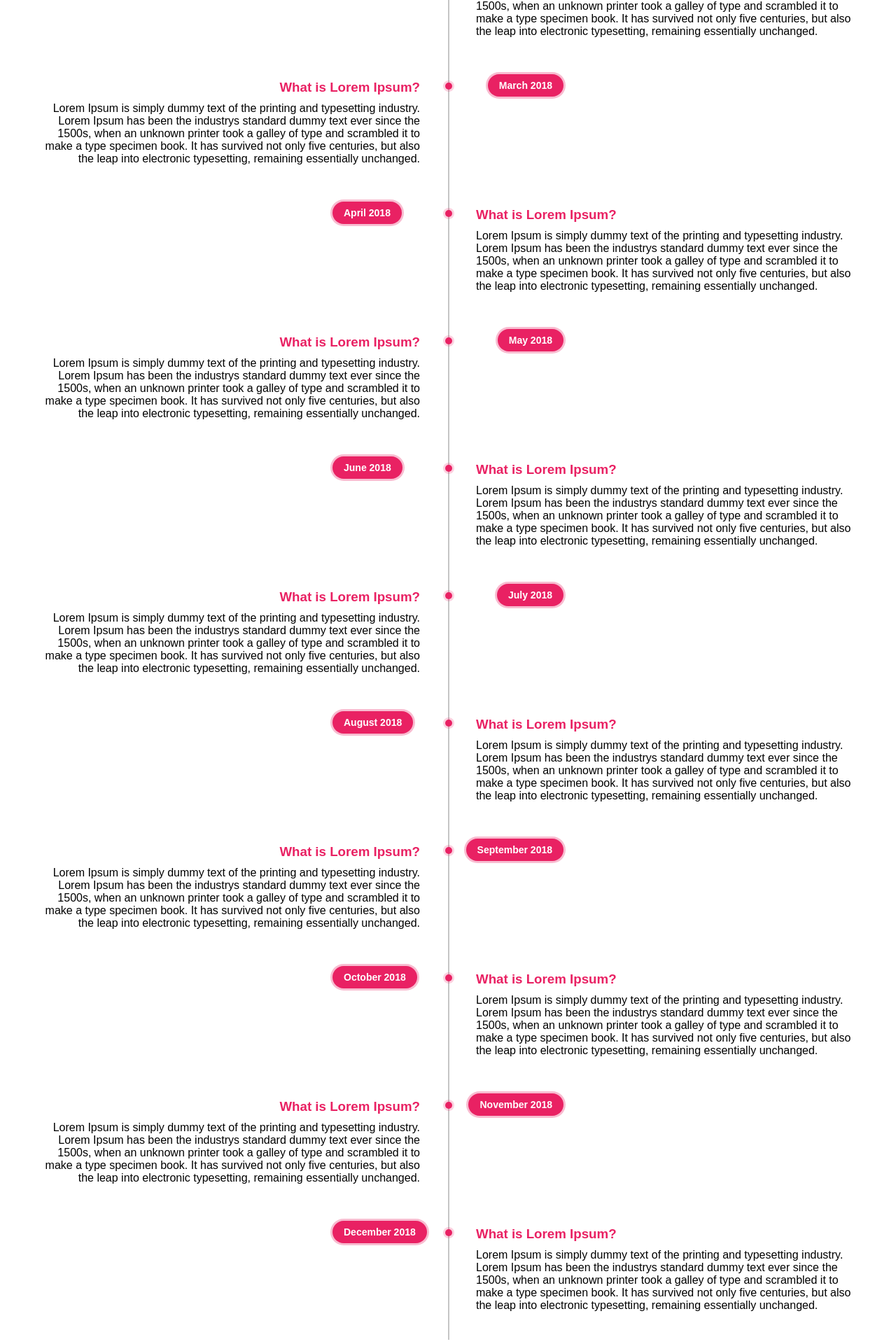
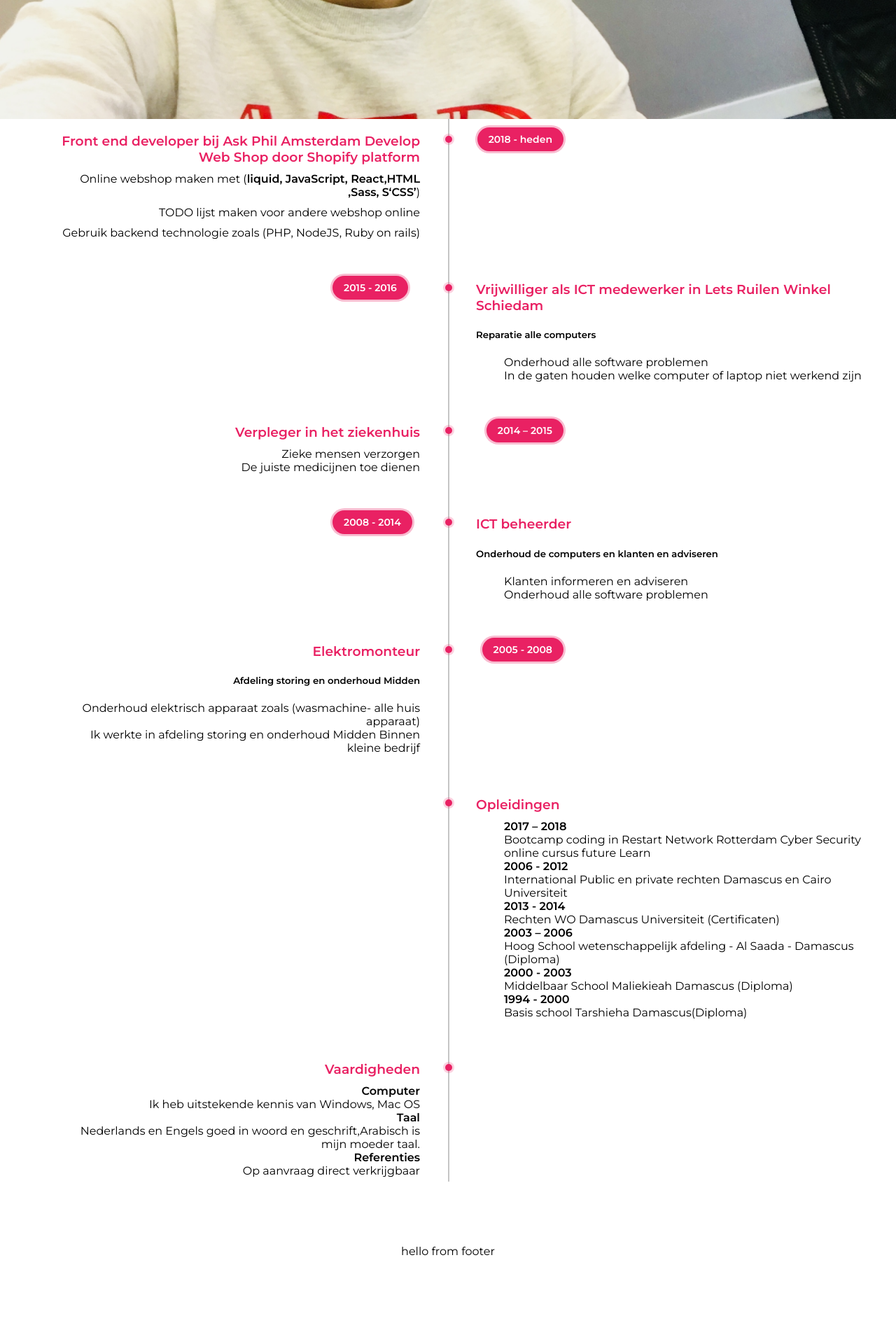
Before and after one commit to SadekAlshaar018/CV-Template-React, a React (Create React App) app: page / in a window 1280 px wide. Shown: the part 720-2640 px from the top of the page at 70% size. After the commit the page ends 2533 px from the top, so only its background shows below. Built offline with nearby package versions, Linux system fonts and the light colour scheme.

Commit message:
information

```diff
--- a/public/index.html
+++ b/public/index.html
@@ -35,9 +35,8 @@
 }
 .cb-slideshow li span {
   width: 100%;
-  /* height: 100%; */
   position: absolute;
-  top: 50px;
+  top: 90px;
   left: 0px;
   color: transparent;
   background-size: cover;
--- a/src/App.css
+++ b/src/App.css
@@ -1,3 +1,9 @@
+@import url('https://fonts.googleapis.com/css?family=Montserrat:400,500,600');
+body{
+  padding:0;
+  margin:0;
+  font-family: 'Montserrat', sans-serif;
+}
 a{
   text-decoration: none;
   color: inherit;
@@ -21,21 +27,32 @@ a{
 header{
     height: 50px;
     z-index: 1;
-    /* position: fixed;
-    top: 0;
-    left: 0;
-    bottom: 0;
-    right: 0; */
 }
 .App-header {
   background-color: #222;
   height: 100%;
-  /* padding: 20px; */
+  padding: 20px;
   color: white;
   display: flex;
   flex-direction: row;
   justify-content: space-between;
   align-items: center;
+}
+@media(max-width:1000px){
+  header{
+    height: 100px;
+  }
+  .App-header{
+    flex-direction: column-reverse;
+  }
+  .App__nav,.App__logo{
+    height: 50% !important;
+  }
+  .App__nav--links{
+    flex-direction: row;
+    justify-content: center;
+    width: 100%;
+  }
 }
 .App-title {
   font-size: 1.5em;
@@ -44,12 +61,6 @@ header{
 .App-intro {
   font-size: large;
 }
-
-@keyframes App-logo-spin {
-  from { transform: rotate(0deg); }
-  to { transform: rotate(360deg); }
-}
-
 .App__nav{
   width: 50%;
   height: 100%;
@@ -70,12 +81,6 @@ header{
   color: #222;
 }
 /* CSS Time Line */
-@import url('https://fonts.googleapis.com/css?family=Montserrat:400,500,600');
-body{
-  padding:0;
-  margin:0;
-  font-family: 'Montserrat', sans-serif;
-}
 h1{
   font-size:60px;
   text-align:center;
@@ -83,7 +88,7 @@ h1{
 .timeline{
   position:relative;
   margin:0 auto;
-  /* padding:40px 0; */
+  padding:40px 0;
   width:100%;
   box-sizing:border-box;
 }
@@ -94,6 +99,7 @@ h1{
   width:2px;
   height:100%;
   background:#c5c5c5;
+  height: 93%;
 }
 .timeline ul{
   padding:0;
@@ -119,8 +125,7 @@ h1{
 .content{
   padding-bottom:20px;
 }
-.timeline ul li:nth-child(odd):before
-{
+.timeline ul li:nth-child(odd):before{
   content:'';
   position:absolute;
   width:10px;
@@ -131,8 +136,7 @@ h1{
   border-radius:50%;
   box-shadow:0 0 0 3px rgba(233,33,99,0.2);
 }
-.timeline ul li:nth-child(even):before
-{
+.timeline ul li:nth-child(even):before{
   content:'';
   position:absolute;
   width:10px;
@@ -158,8 +162,7 @@ h1{
   padding:0;
   font-size:14px;
 }
-.timeline ul li:nth-child(odd) .time
-{
+.timeline ul li:nth-child(odd) .time{
   position:absolute;
   top:12px;
   right:-165px;
@@ -191,6 +194,7 @@ h1{
 @media(max-width:767px){
   .timeline{
     width:100%;
+    padding: 90px 0;
     padding-bottom:0;
   }
   h1{
@@ -199,7 +203,7 @@ h1{
   }
   .timeline:before{
     left:20px;
-    height:100%;
+    height:91%;
   }
   .timeline ul li:nth-child(odd),
   .timeline ul li:nth-child(even)
@@ -233,12 +237,12 @@ h1{
   right: 0; */
 }
 .cover{
-  height: 400px;
+  height: 800px;
 }
 .cover img{
-  background-size: cover;
+  /* background-size: cover;
   background-repeat: no-repeat;
   background-position: center;
   height: 100%;
-  width: 100%;
+  width: 100%; */
 }
--- a/src/component/content/content.js
+++ b/src/component/content/content.js
@@ -5,128 +5,151 @@ import '../../App.css';
 export default class Cont extends React.Component {
   render(){
     return(
- <div className="timeline">
+ <div className="timeline" id="story">
    <ul>
      <li>
        <div className="content">
-         <h3>What is Lorem Ipsum?</h3>
-         <p>Lorem Ipsum is simply dummy text of the printing and typesetting industry. Lorem Ipsum has been the industrys standard dummy text ever since the 1500s, when an unknown printer took a galley of type and scrambled it to make a type specimen book. It has survived not only five centuries, but also the leap into electronic typesetting, remaining essentially unchanged. </p>
+         <h3>Front end developer bij <a href="#" target="__blank">Ask Phil </a>Amsterdam
+            Develop Web Shop door Shopify platform</h3>
+            <ul>
+              <ol>
+                <p>
+                Online webshop maken met (<strong>liquid, JavaScript, React,HTML ,Sass,
+                S‘CSS’</strong>)
+                </p>
+              </ol>
+              <ol>
+                <p>
+                TODO lijst maken voor andere webshop online
+                </p>
+              </ol>
+              <ol>
+                <p>
+                Gebruik backend technologie zoals (PHP, NodeJS, Ruby on rails)
+                </p>
+              </ol>
+            </ul>
        </div>
        <div className="time">
-         <h4>January 2018</h4>
+         <h4> 2018 - heden</h4>
        </div>
      </li>
-
      <li>
        <div className="content">
-         <h3>What is Lorem Ipsum?</h3>
-         <p>Lorem Ipsum is simply dummy text of the printing and typesetting industry. Lorem Ipsum has been the industrys standard dummy text ever since the 1500s, when an unknown printer took a galley of type and scrambled it to make a type specimen book. It has survived not only five centuries, but also the leap into electronic typesetting, remaining essentially unchanged. </p>
+         <h3>
+         Vrijwilliger als ICT medewerker in <a href="">Lets Ruilen Winkel</a> Schiedam
+         </h3>
+         <p>
+           <ul>
+            <h5>Reparatie alle computers</h5>
+            <ol>Onderhoud alle software problemen</ol>
+            <ol>In de gaten houden welke computer of laptop niet werkend zijn</ol>
+           </ul>
+         </p>
        </div>
        <div className="time">
-         <h4>February 2018</h4>
+         <h4>2015 - 2016</h4>
        </div>
      </li>
-
      <li>
        <div className="content">
-         <h3>What is Lorem Ipsum?</h3>
-         <p>Lorem Ipsum is simply dummy text of the printing and typesetting industry. Lorem Ipsum has been the industrys standard dummy text ever since the 1500s, when an unknown printer took a galley of type and scrambled it to make a type specimen book. It has survived not only five centuries, but also the leap into electronic typesetting, remaining essentially unchanged. </p>
+         <h3>Verpleger in het ziekenhuis</h3>
+         <p>
+          <ul>
+            <ol>Zieke mensen verzorgen</ol>
+            <ol>De juiste medicijnen toe dienen</ol>
+          </ul>
+         </p>
        </div>
        <div className="time">
-         <h4>March 2018</h4>
+         <h4>2014 – 2015</h4>
        </div>
      </li>
-
      <li>
        <div className="content">
-         <h3>What is Lorem Ipsum?</h3>
-         <p>Lorem Ipsum is simply dummy text of the printing and typesetting industry. Lorem Ipsum has been the industrys standard dummy text ever since the 1500s, when an unknown printer took a galley of type and scrambled it to make a type specimen book. It has survived not only five centuries, but also the leap into electronic typesetting, remaining essentially unchanged. </p>
+         <h3>ICT beheerder</h3>
+         <p>
+          <h5>Onderhoud de computers en klanten en adviseren</h5>
+            <ul>
+              <ol>Klanten informeren en adviseren</ol>
+              <ol>Onderhoud alle software problemen</ol>
+            </ul>
+         </p>
        </div>
        <div className="time">
-         <h4>April 2018</h4>
+         <h4>2008 - 2014</h4>
        </div>
      </li>
-
      <li>
        <div className="content">
-         <h3>What is Lorem Ipsum?</h3>
-         <p>Lorem Ipsum is simply dummy text of the printing and typesetting industry. Lorem Ipsum has been the industrys standard dummy text ever since the 1500s, when an unknown printer took a galley of type and scrambled it to make a type specimen book. It has survived not only five centuries, but also the leap into electronic typesetting, remaining essentially unchanged. </p>
+         <h3>Elektromonteur</h3>
+         <p>
+          <h5>
+            Afdeling storing en onderhoud Midden
+          </h5>
+          <ul>
+            <ol>
+              Onderhoud elektrisch apparaat zoals (wasmachine- alle huis apparaat)
+            </ol>
+            <ol>
+              Ik werkte in afdeling storing en onderhoud Midden Binnen kleine bedrijf
+            </ol>
+          </ul>
+         </p>
        </div>
        <div className="time">
-         <h4>May 2018</h4>
+         <h4>2005 - 2008</h4>
        </div>
      </li>
-
      <li>
        <div className="content">
-         <h3>What is Lorem Ipsum?</h3>
-         <p>Lorem Ipsum is simply dummy text of the printing and typesetting industry. Lorem Ipsum has been the industrys standard dummy text ever since the 1500s, when an unknown printer took a galley of type and scrambled it to make a type specimen book. It has survived not only five centuries, but also the leap into electronic typesetting, remaining essentially unchanged. </p>
-       </div>
-       <div className="time">
-         <h4>June 2018</h4>
+         <h3>Opleidingen</h3>
+         <p>
+          <ul>
+            <ol>
+            <span><strong>2017 – 2018</strong></span><br />
+              Bootcamp coding in Restart Network Rotterdam Cyber Security online cursus future Learn
+            </ol>
+            <ol>
+            <span><strong>2006 - 2012</strong></span><br />
+            International Public en private rechten Damascus en Cairo Universiteit</ol>
+            <ol>
+              <span><strong>2013 - 2014</strong></span><br />
+            Rechten WO Damascus Universiteit (Certificaten)</ol>
+            <ol>
+              <span><strong>2003 – 2006</strong></span><br />
+            Hoog School wetenschappelijk afdeling - Al Saada - Damascus (Diploma)</ol>
+            <ol>
+              <span><strong>2000 - 2003</strong></span><br />
+            Middelbaar School Maliekieah Damascus (Diploma)</ol>
+            <ol>
+              <span><strong>1994 - 2000</strong></span><br />
+            Basis school Tarshieha Damascus(Diploma)</ol>
+          </ul>
+         </p>
        </div>
      </li>
-
      <li>
        <div className="content">
-         <h3>What is Lorem Ipsum?</h3>
-         <p>Lorem Ipsum is simply dummy text of the printing and typesetting industry. Lorem Ipsum has been the industrys standard dummy text ever since the 1500s, when an unknown printer took a galley of type and scrambled it to make a type specimen book. It has survived not only five centuries, but also the leap into electronic typesetting, remaining essentially unchanged. </p>
-       </div>
-       <div className="time">
-         <h4>July 2018</h4>
+         <h3>Vaardigheden</h3>
+         <p>
+          <ul>
+            <ol>
+            <strong>Computer</strong><br/>
+            Ik heb uitstekende kennis van Windows, Mac OS
+            </ol>
+            <ol>
+            <strong>Taal</strong><br/>
+            Nederlands en Engels goed in woord en geschrift,Arabisch is mijn moeder taal.
+            </ol>
+            <ol>
+            <strong>Referenties</strong><br/>
+            Op aanvraag direct verkrijgbaar
+            </ol>
+          </ul>
+         </p>
        </div>
      </li>
-
-     <li>
-       <div className="content">
-         <h3>What is Lorem Ipsum?</h3>
-         <p>Lorem Ipsum is simply dummy text of the printing and typesetting industry. Lorem Ipsum has been the industrys standard dummy text ever since the 1500s, when an unknown printer took a galley of type and scrambled it to make a type specimen book. It has survived not only five centuries, but also the leap into electronic typesetting, remaining essentially unchanged. </p>
-       </div>
-       <div className="time">
-         <h4>August 2018</h4>
-       </div>
-     </li>
-
-     <li>
-       <div className="content">
-         <h3>What is Lorem Ipsum?</h3>
-         <p>Lorem Ipsum is simply dummy text of the printing and typesetting industry. Lorem Ipsum has been the industrys standard dummy text ever since the 1500s, when an unknown printer took a galley of type and scrambled it to make a type specimen book. It has survived not only five centuries, but also the leap into electronic typesetting, remaining essentially unchanged. </p>
-       </div>
-       <div className="time">
-         <h4>September 2018</h4>
-       </div>
-     </li>
-
-     <li>
-       <div className="content">
-         <h3>What is Lorem Ipsum?</h3>
-         <p>Lorem Ipsum is simply dummy text of the printing and typesetting industry. Lorem Ipsum has been the industrys standard dummy text ever since the 1500s, when an unknown printer took a galley of type and scrambled it to make a type specimen book. It has survived not only five centuries, but also the leap into electronic typesetting, remaining essentially unchanged. </p>
-       </div>
-       <div className="time">
-         <h4>October 2018</h4>
-       </div>
-     </li>
-
-     <li>
-       <div className="content">
-         <h3>What is Lorem Ipsum?</h3>
-         <p>Lorem Ipsum is simply dummy text of the printing and typesetting industry. Lorem Ipsum has been the industrys standard dummy text ever since the 1500s, when an unknown printer took a galley of type and scrambled it to make a type specimen book. It has survived not only five centuries, but also the leap into electronic typesetting, remaining essentially unchanged. </p>
-       </div>
-       <div className="time">
-         <h4>November 2018</h4>
-       </div>
-     </li>
-
-     <li>
-       <div className="content">
-         <h3>What is Lorem Ipsum?</h3>
-         <p>Lorem Ipsum is simply dummy text of the printing and typesetting industry. Lorem Ipsum has been the industrys standard dummy text ever since the 1500s, when an unknown printer took a galley of type and scrambled it to make a type specimen book. It has survived not only five centuries, but also the leap into electronic typesetting, remaining essentially unchanged. </p>
-       </div>
-       <div className="time">
-         <h4>December 2018</h4>
-       </div>
-     </li>
-     <div className="both"></div>
    </ul>
  </div>
     );
--- a/src/component/footer/footer.js
+++ b/src/component/footer/footer.js
@@ -5,7 +5,9 @@ import '../../App.css';
 export default class Footer extends React.Component {
   render(){
     return(
-      <p>hello from footer</p>
+      <div id="contact">
+        <p>hello from footer</p>
+      </div>
     );
   }
 }
```
Also changed, not shown: src/component/header/navbar.js (+6 -4 lines).
